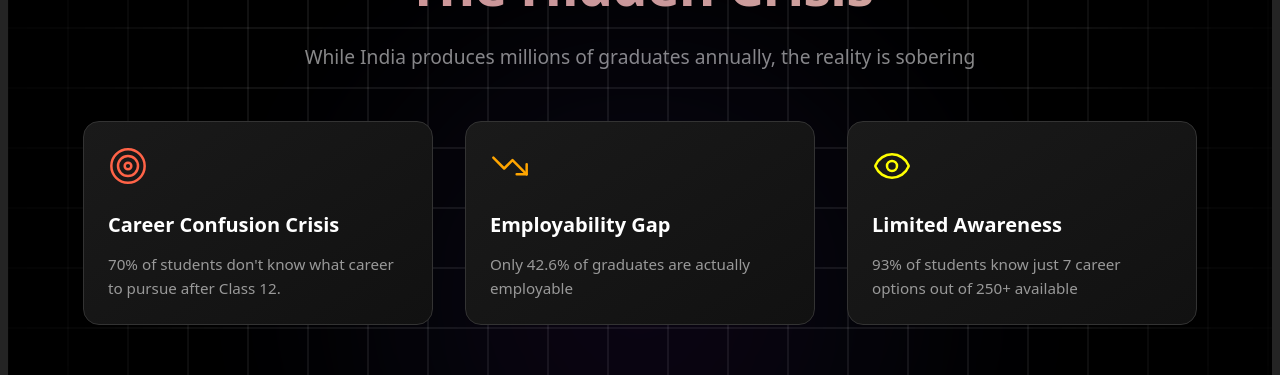
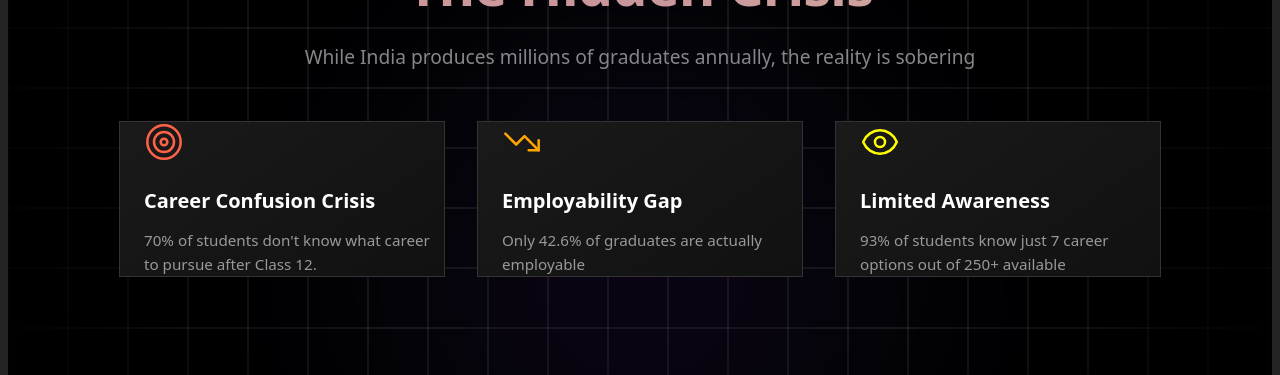
Before and after one commit to Banshal-Yadav/CareerAI-SaaS, a React (Vite) app: page / in a window 1280 px wide. Shown: the part 1120-1495 px from the top of the page. Built offline with nearby package versions, Linux system fonts and the light colour scheme; no server answers.

Commit message:
update card styles to feature list layout

```diff
--- a/src/components/Card/Card.css
+++ b/src/components/Card/Card.css
@@ -1,22 +1,23 @@
 .card {
-    background: linear-gradient(145deg, #1a1a1a, #111);
-    border: 1px solid #333;
-    border-radius: 16px;
-    padding: 1.5rem;
+    background: transparent;
+    border: none;
+    border-left: 1px solid #333;
+    border-radius: 0;
+    padding: 0 0 0 1.5rem;
     width: 280px;
     min-height: 220px;
     display: flex;
     flex-direction: column;
     align-items: flex-start;
     text-align: left;
-    transition: transform 0.3s ease, border-color 0.3s ease;
+    transition: border-color 0.3s ease;
     position: relative;
 }
 
 .card:hover {
-    transform: translateY(-10px);
-    border-color: #555;
-    box-shadow: 0 10px 30px rgba(0,0,0,0.5);
+    transform: none;
+    border-left-color: #3b82f6;
+    box-shadow: none;
 }
 
 .card-title {
```
